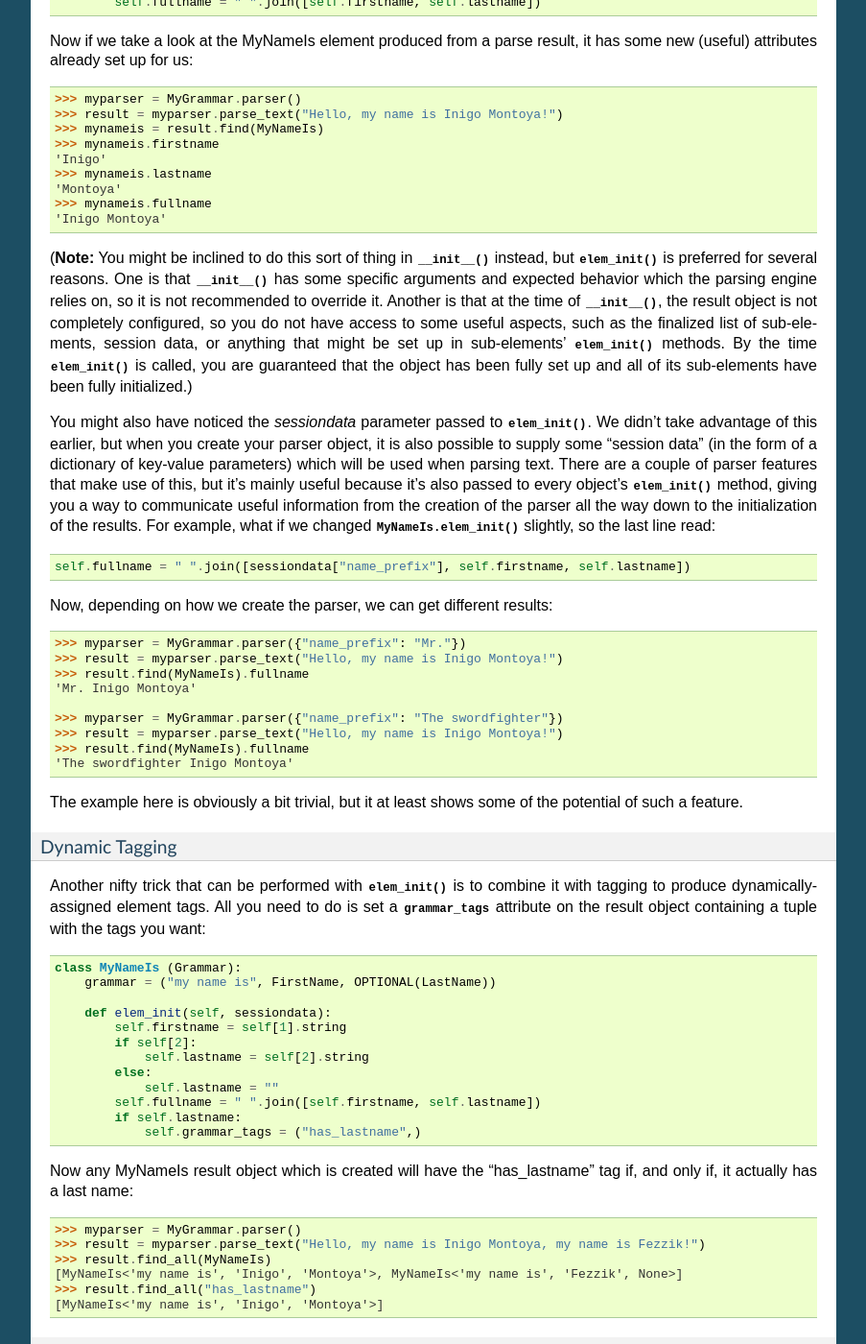
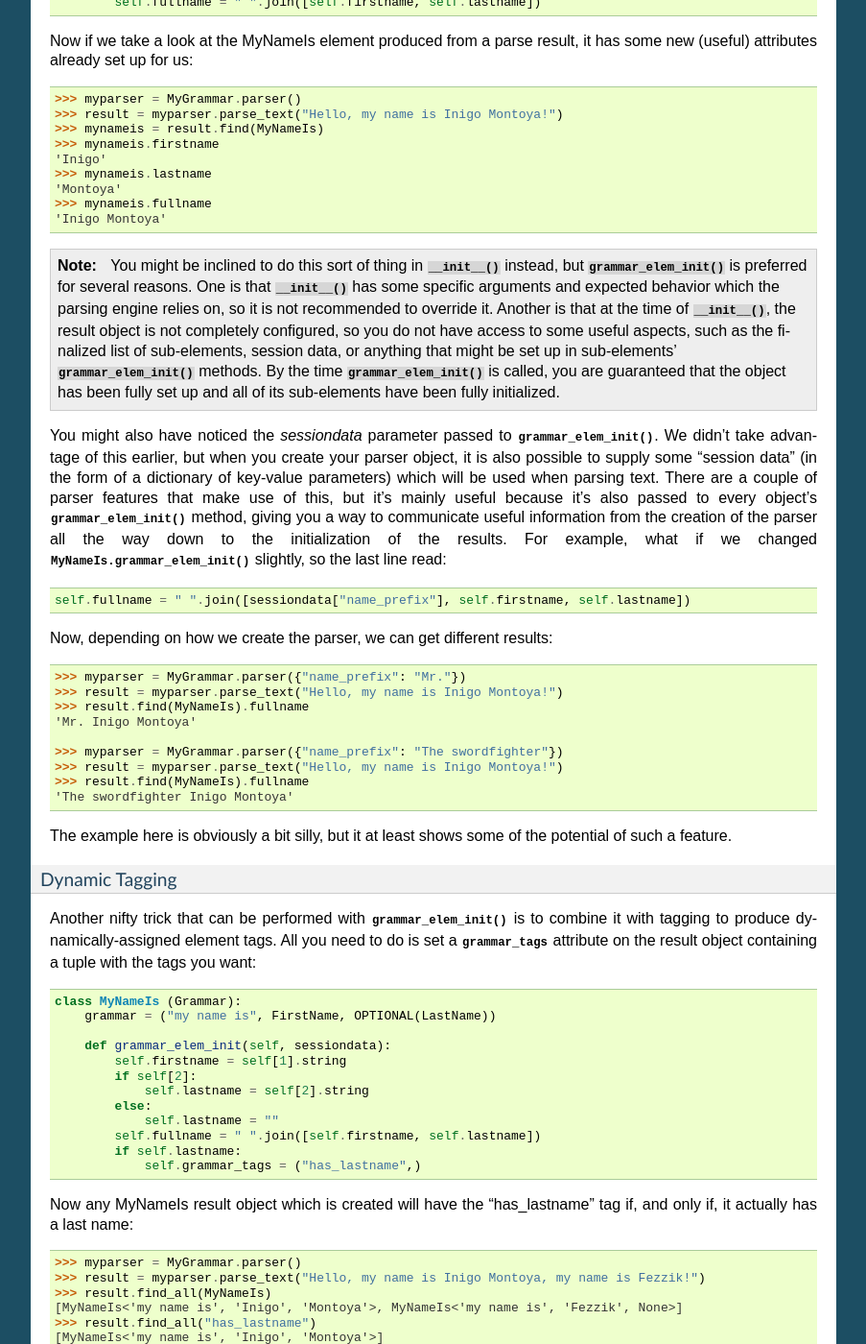
Before and after one commit to foogod/modgrammar, a Sphinx documentation site: the page built from doc/tutorial.rst, in a window 1280 px wide and 1400 px high, scrolled down 12541 px. Shown: the whole window at 96% size, without its empty margins (198-1101 px from the left). Built offline with Sphinx 7.4.7, drawn with Linux system fonts in a browser that asks for light colours; some of the changed text lies outside the part shown.

Commit message:
Rename elem_init to grammar_elem_init Misc docs cleanup Issue 31: Fix repr() for abstract grammar classes

```diff
--- a/doc/tutorial.rst
+++ b/doc/tutorial.rst
@@ -456,17 +456,17 @@ Those with good memories will remember, back when we first introduced result obj
 
 The reason this is so powerful, quite simply, is that it means when you define a grammar class, you're not just defining the grammatical pattern of an element, but you're also defining the characteristics of the result object which will be produced.  Specifically, you can define methods and attributes which will be inherited by the result object when it's created.
 
-elem_init
-^^^^^^^^^
+grammar_elem_init
+^^^^^^^^^^^^^^^^^
 
-Now, there are two kinds of methods you can define for this purpose: methods which override standard result object behaviors, and methods which provide entirely new functionality.  In the first category, the one you will most commonly be interested in is :meth:`~modgrammar.Grammar.elem_init`.
+Now, there are two kinds of methods you can define for this purpose: methods which override standard result object behaviors, and methods which provide entirely new functionality.  In the first category, the one you will most commonly be interested in is :meth:`~modgrammar.Grammar.grammar_elem_init`.
 
-:meth:`~modgrammar.Grammar.elem_init` is called by the parsing engine after each result object is created, but before it is returned as part of a parse tree result.  This gives the object an opportunity to set up any custom state it wants before being returned to the caller.  For example, in our previous example, we could do the following::
+:meth:`~modgrammar.Grammar.grammar_elem_init` is called by the parsing engine after each result object is created, but before it is returned as part of a parse tree result.  This gives the object an opportunity to set up any custom state it wants before being returned to the caller.  For example, in our previous example, we could do the following::
 
    class MyNameIs (Grammar):
        grammar = ("my name is", FirstName, OPTIONAL(LastName))
 
-       def elem_init(self, sessiondata):
+       def grammar_elem_init(self, sessiondata):
            self.firstname = self[1].string
            if self[2]:
                self.lastname = self[2].string
@@ -486,9 +486,9 @@ Now if we take a look at the MyNameIs element produced from a parse result, it h
    >>> mynameis.fullname
    'Inigo Montoya'
 
-(**Note:** You might be inclined to do this sort of thing in :meth:`__init__` instead, but :meth:`~modgrammar.Grammar.elem_init` is preferred for several reasons.  One is that :meth:`__init__` has some specific arguments and expected behavior which the parsing engine relies on, so it is not recommended to override it.  Another is that at the time of :meth:`__init__`, the result object is not completely configured, so you do not have access to some useful aspects, such as the finalized list of sub-elements, session data, or anything that might be set up in sub-elements' :meth:`~modgrammar.Grammar.elem_init` methods.  By the time :meth:`~modgrammar.Grammar.elem_init` is called, you are guaranteed that the object has been fully set up and all of its sub-elements have been fully initialized.)
+.. note:: You might be inclined to do this sort of thing in :meth:`__init__` instead, but :meth:`~modgrammar.Grammar.grammar_elem_init` is preferred for several reasons.  One is that :meth:`__init__` has some specific arguments and expected behavior which the parsing engine relies on, so it is not recommended to override it.  Another is that at the time of :meth:`__init__`, the result object is not completely configured, so you do not have access to some useful aspects, such as the finalized list of sub-elements, session data, or anything that might be set up in sub-elements' :meth:`~modgrammar.Grammar.grammar_elem_init` methods.  By the time :meth:`~modgrammar.Grammar.grammar_elem_init` is called, you are guaranteed that the object has been fully set up and all of its sub-elements have been fully initialized.
 
-You might also have noticed the *sessiondata* parameter passed to :meth:`~modgrammar.Grammar.elem_init`.  We didn't take advantage of this earlier, but when you create your parser object, it is also possible to supply some "session data" (in the form of a dictionary of key-value parameters) which will be used when parsing text.  There are a couple of parser features that make use of this, but it's mainly useful because it's also passed to every object's :meth:`~modgrammar.Grammar.elem_init` method, giving you a way to communicate useful information from the creation of the parser all the way down to the initialization of the results.  For example, what if we changed :meth:`MyNameIs.elem_init` slightly, so the last line read::
+You might also have noticed the *sessiondata* parameter passed to :meth:`~modgrammar.Grammar.grammar_elem_init`.  We didn't take advantage of this earlier, but when you create your parser object, it is also possible to supply some "session data" (in the form of a dictionary of key-value parameters) which will be used when parsing text.  There are a couple of parser features that make use of this, but it's mainly useful because it's also passed to every object's :meth:`~modgrammar.Grammar.grammar_elem_init` method, giving you a way to communicate useful information from the creation of the parser all the way down to the initialization of the results.  For example, what if we changed :meth:`MyNameIs.grammar_elem_init` slightly, so the last line read::
 
    self.fullname = " ".join([sessiondata["name_prefix"], self.firstname, self.lastname])
 
@@ -504,17 +504,17 @@ Now, depending on how we create the parser, we can get different results::
    >>> result.find(MyNameIs).fullname
    'The swordfighter Inigo Montoya'
 
-The example here is obviously a bit trivial, but it at least shows some of the potential of such a feature.
+The example here is obviously a bit silly, but it at least shows some of the potential of such a feature.
 
 Dynamic Tagging
 ^^^^^^^^^^^^^^^
 
-Another nifty trick that can be performed with :meth:`~modgrammar.Grammar.elem_init` is to combine it with tagging to produce dynamically-assigned element tags.  All you need to do is set a :attr:`grammar_tags` attribute on the result object containing a tuple with the tags you want::
+Another nifty trick that can be performed with :meth:`~modgrammar.Grammar.grammar_elem_init` is to combine it with tagging to produce dynamically-assigned element tags.  All you need to do is set a :attr:`grammar_tags` attribute on the result object containing a tuple with the tags you want::
 
    class MyNameIs (Grammar):
        grammar = ("my name is", FirstName, OPTIONAL(LastName))
 
-       def elem_init(self, sessiondata):
+       def grammar_elem_init(self, sessiondata):
            self.firstname = self[1].string
            if self[2]:
                self.lastname = self[2].string
```
Also changed, not shown: doc/libref.rst (+17 -33 lines), modgrammar/__init__.py (+20 -8 lines), 1 other file.
